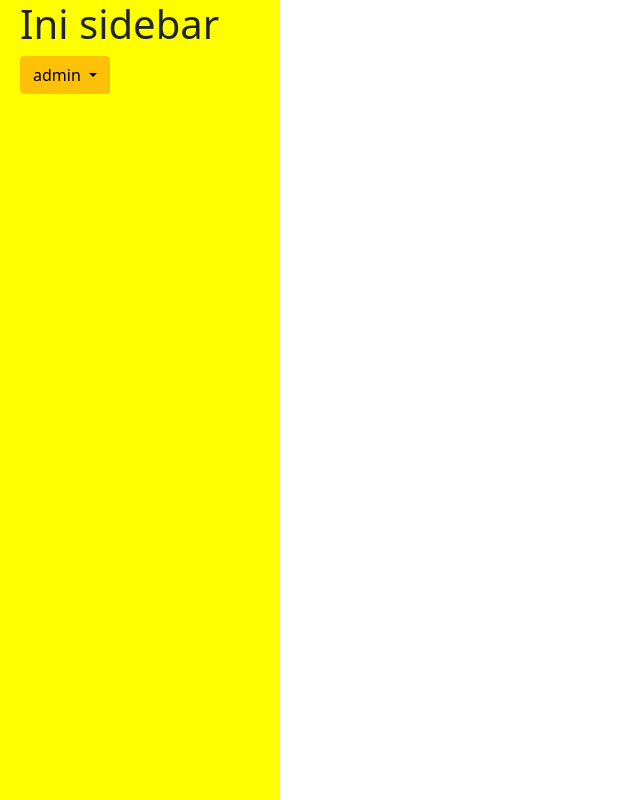
After one commit to ahadanfauzan123/TBS_CMS, a CodeIgniter 4 app: template app/Views/templates/menusidebar.php in a window 1280 px wide. The commit adds this page. Shown: the whole page, without its empty margins (0-640 px from the left). Run offline with PHP 8.4 and a stand-in for CodeIgniter, Linux system fonts and the light colour scheme; the template is opened without the code that fills it, so the values that code supplies are empty; some libraries are stand-ins or nearby versions.

Commit message:
mengedit sidebar

```diff
--- a/app/Controllers/User.php
+++ b/app/Controllers/User.php
@@ -34,7 +34,7 @@ class User extends BaseController
     {
         // $editAccessModel = new EditAccessModel();
         $data["users"] = $this->editAccessModel->findAll();
-        d($this->editAccessModel->findAll());
+        // d($this->editAccessModel->findAll());
         return view('menu/accessRole', $data);
     }
     public function add()
--- a/app/Views/menu/accessRole.php
+++ b/app/Views/menu/accessRole.php
@@ -14,7 +14,9 @@
 
 <body>
     <h1>Access Role</h1>
-    <a href="/user/add" class="btn btn-info btn-lg my-4 mx-2">tambah</a>
+    <a href="/user/add" class="btn btn-info btn-lg my-4 mx-2">Tambah</a>
+    <a href="<?= base_url('/'); ?>" class="btn btn-warning px-5 btn-lg">Kembali</a>
+    <hr>
 
 
     <table class="table table-dark">
--- a/app/Views/templates/index.php
+++ b/app/Views/templates/index.php
@@ -31,12 +31,14 @@ Coded by www.creative-tim.com
     <link href="<?= base_url(); ?>/assets/css/bootstrap.min.css" rel="stylesheet" />
     <link href="<?= base_url(); ?>/assets/css/paper-dashboard.css?v=2.0.1" rel="stylesheet" />
     <!-- CSS Just for demo purpose, don't include it in your project -->
-    <link href="<?= base_url(); ?>/assets/demo/demo.css" rel="stylesheet" />
+    <!-- <link href="/assets/demo/demo.css" rel="stylesheet" /> -->
+
     <script src="https://kit.fontawesome.com/953935eb4d.js" crossorigin="anonymous"></script>
 </head>
 
 <body class="">
     <div class="wrapper ">
+
 
         <?= $this->include('templates/sidebar'); ?>
 
--- /dev/null
+++ b/app/Views/templates/menusidebar.php
@@ -0,0 +1,32 @@
+<header>
+    <!-- <link rel="stylesheet" href="http://maxcdn.bootstrapcdn.com/bootstrap/3.3.7/css/bootstrap.min.css"> -->
+    <link href="https://cdn.jsdelivr.net/npm/bootstrap@5.0.1/dist/css/bootstrap.min.css" rel="stylesheet" integrity="sha384-+0n0xVW2eSR5OomGNYDnhzAbDsOXxcvSN1TPprVMTNDbiYZCxYbOOl7+AMvyTG2x" crossorigin="anonymous">
+</header>
+<style>
+    .sidebaru {
+        display: flex;
+        flex-direction: column;
+        background: yellow;
+        position: absolute;
+        top: 0;
+        left: 0;
+        width: 280px;
+        height: 100vh;
+        padding-left: 20px;
+    }
+</style>
+<div class="sidebaru">
+    <h1>Ini sidebar</h1>
+    <div class="dropdown">
+        <button class="btn btn-warning dropdown-toggle" type="button" id="dropdownMenuButton1" data-bs-toggle="dropdown" aria-expanded="false">
+            admin
+        </button>
+        <ul class="dropdown-menu" aria-labelledby="dropdownMenuButton1">
+            <li><a class="dropdown-item" href="#">Action</a></li>
+            <li><a class="dropdown-item" href="#">Another action</a></li>
+            <li><a class="dropdown-item" href="#">Something else here</a></li>
+        </ul>
+    </div>
+</div>
+<script src="https://cdn.jsdelivr.net/npm/@popperjs/core@2.9.2/dist/umd/popper.min.js" integrity="sha384-IQsoLXl5PILFhosVNubq5LC7Qb9DXgDA9i+tQ8Zj3iwWAwPtgFTxbJ8NT4GN1R8p" crossorigin="anonymous"></script>
+<script src="https://cdn.jsdelivr.net/npm/bootstrap@5.0.1/dist/js/bootstrap.min.js" integrity="sha384-Atwg2Pkwv9vp0ygtn1JAojH0nYbwNJLPhwyoVbhoPwBhjQPR5VtM2+xf0Uwh9KtT" crossorigin="anonymous"></script>
```
Also changed, not shown: app/Views/templates/sidebar.php (+30 -24 lines).
